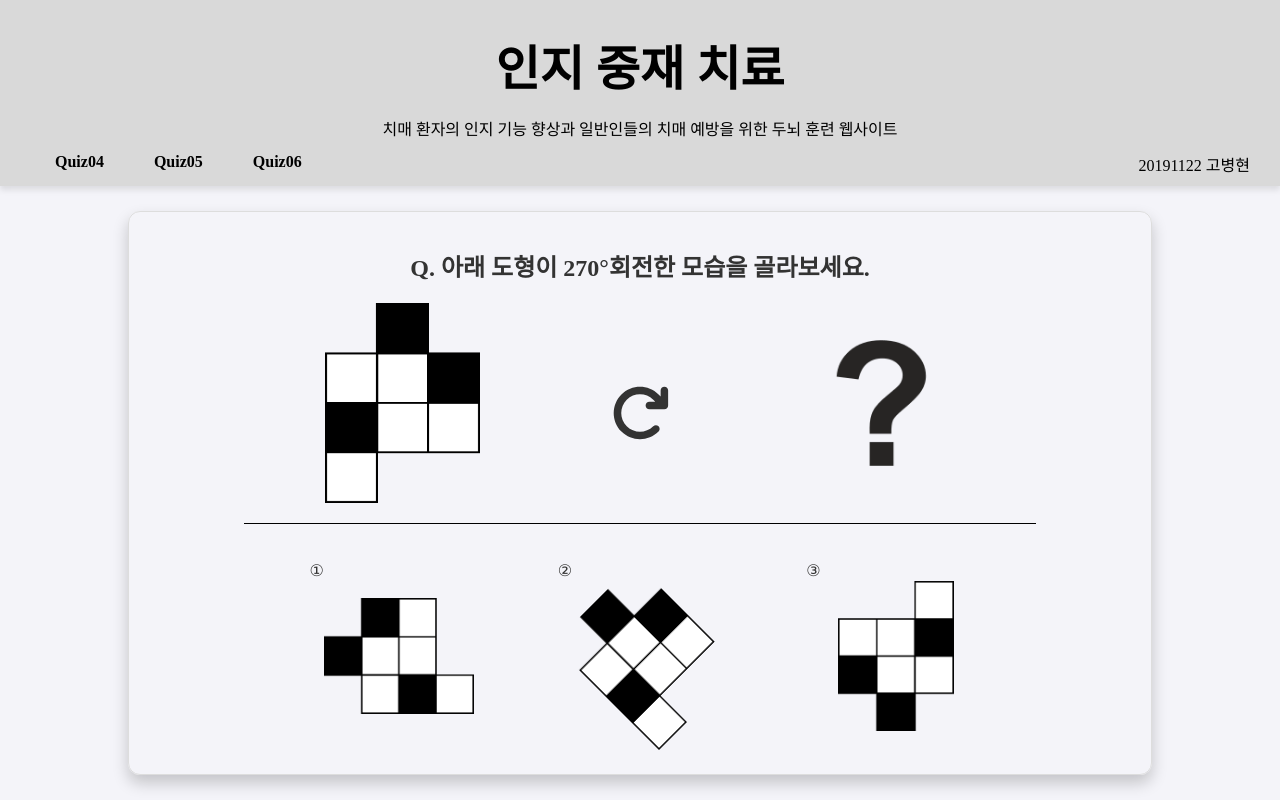
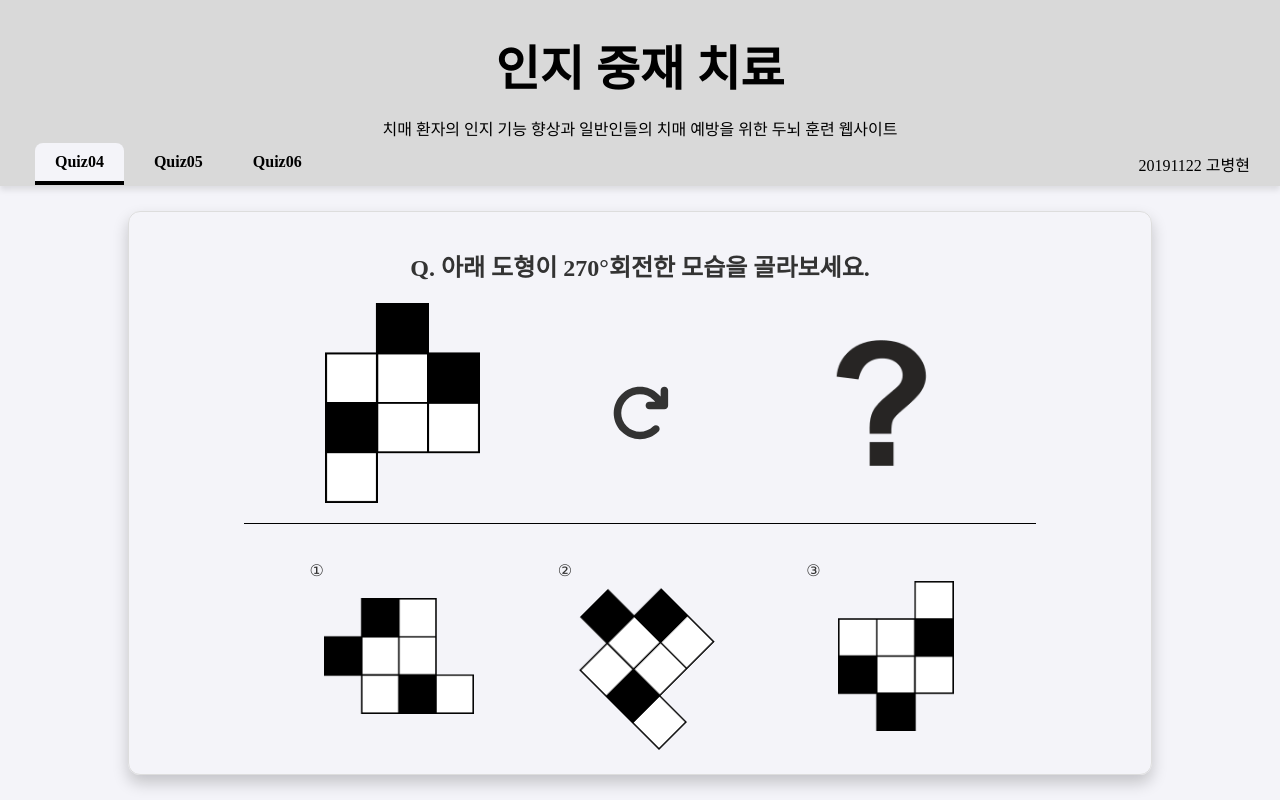
Before and after one commit to BH0120/Web-Application-Programming, a React (Create React App) app: page /page3 in a window 1280 px wide. Built offline with nearby package versions, Linux system fonts and the light colour scheme; a web font is replaced by a local one.

Commit message:
현재 페이지인지 확인하는 active css 추가

```diff
--- a/src/QuizMain.css
+++ b/src/QuizMain.css
@@ -72,6 +72,13 @@ body {
     border-color: black;
 }
 
+.quizNum-btn.active {
+    background-color: #f4f4f9;
+    border-top-left-radius: 8px;
+    border-top-right-radius: 8px;
+    border-bottom: 4px solid black;
+}
+
 .QuizMain-main {
     flex: 1;
     background-color: transparent;
--- a/src/QuizMain.js
+++ b/src/QuizMain.js
@@ -26,9 +26,14 @@ function QuizMain() {
           웹사이트
         </p>
         <div className="QuizMain-buttons">
-          <button className="quizNum-btn" onClick={() => setQuizNum("Quiz04")}>Quiz04</button>
-          <button className="quizNum-btn" onClick={() => setQuizNum("Quiz05")}>Quiz05</button>
-          <button className="quizNum-btn" onClick={() => setQuizNum("Quiz06")}>Quiz06</button>
+          <button className={`quizNum-btn ${quizNum === "Quiz04" ? "active" : ""}`}
+              onClick={() => setQuizNum("Quiz04")}> Quiz04</button>
+
+          <button className={`quizNum-btn ${quizNum === "Quiz05" ? "active" : ""}`}
+              onClick={() => setQuizNum("Quiz05")}> Quiz05</button>
+
+          <button
+              className={`quizNum-btn ${quizNum === "Quiz06" ? "active" : ""}`} onClick={() => setQuizNum("Quiz06")}> Quiz06</button>
         </div>
         <p className="QuizMain-info">20191122 고병현</p>
       </header>
```
